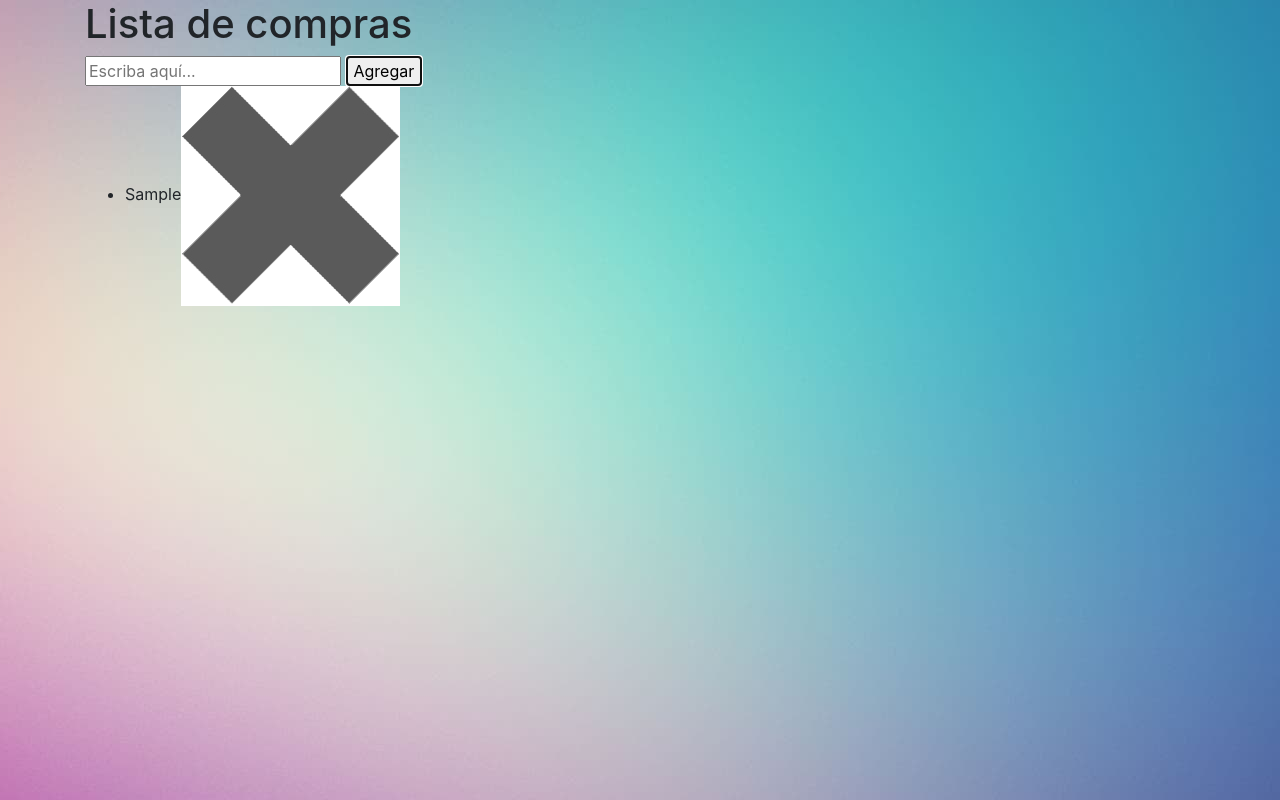
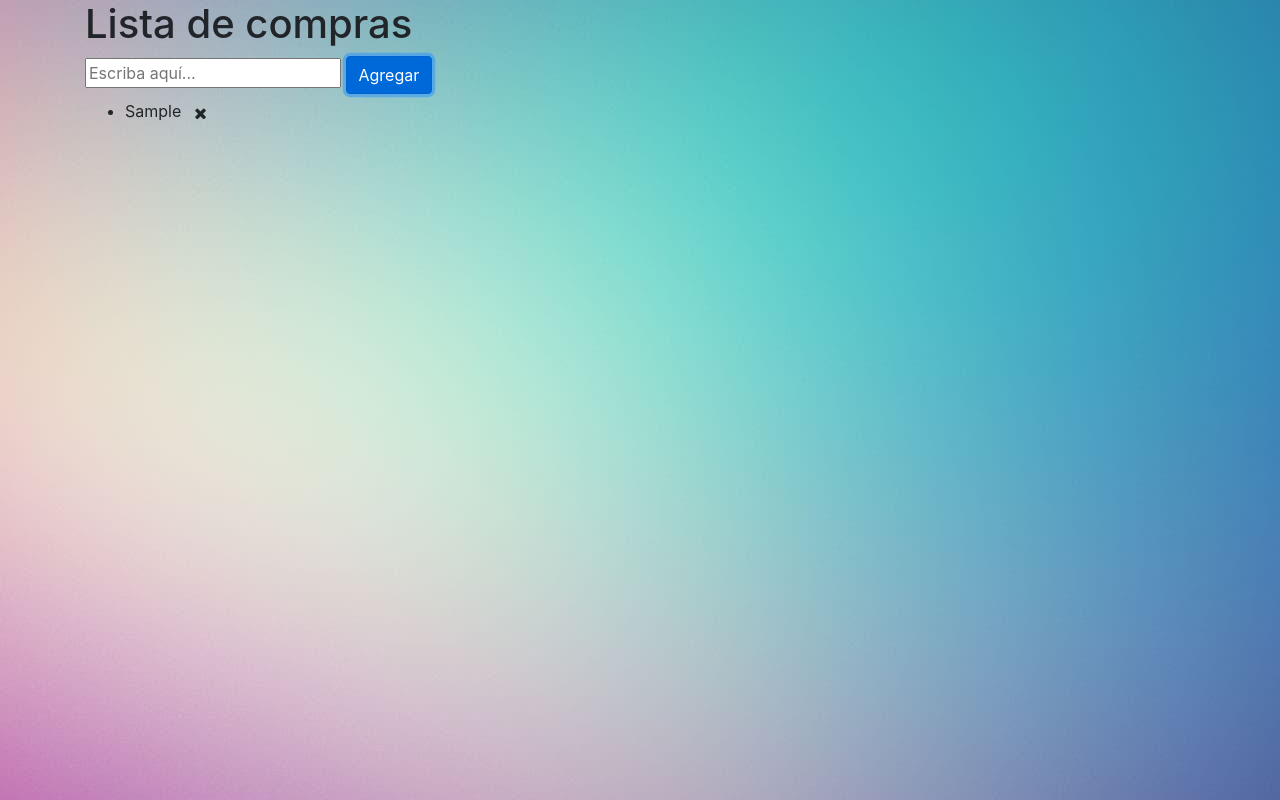
Before and after one commit to LucaElbio/Lista-de-compras, a plain HTML site: page index.html in a window 1280 px wide. Both pictures are taken after typing "Sample" into the empty fields and a click on the button "Agregar". Drawn offline with nearby package versions, Linux system fonts and the light colour scheme.

Commit message:
Remove icon on item

```diff
--- a/index.html
+++ b/index.html
@@ -6,8 +6,7 @@
 
     <link rel="stylesheet" href="vendor/bootstrap-4.4.1-dist/css/bootstrap.min.css">
     <link rel="stylesheet" href="css/styles.css">
-    <link rel="stylesheet" href="https://stackpath.bootstrapcdn.com/font-awesome/4.7.0/css/font-awesome.min.css" integrity="sha384-wvfXpqpZZVQGK6TAh5PVlGOfQNHSoD2xbE+QkPxCAFlNEevoEH3Sl0sibVcOQVnN" crossorigin="anonymous">
-
+    <link rel="stylesheet" href="https://cdnjs.cloudflare.com/ajax/libs/font-awesome/4.7.0/css/font-awesome.min.css">
     <script src="https://code.jquery.com/jquery-3.5.1.min.js"></script>
     <script src="js/actions.js"></script>
     <script src="vendor/popper-2.3.3/popper.min.js"></script>
@@ -29,7 +28,7 @@
             <div class="col-md-12">
                 <div id="content">
                     <input type="text" placeholder="Escriba aquí..." id="valor">
-                    <button id="butn">Agregar</button>
+                    <button class="btn btn-primary" id="butn">Agregar</button>
                     <ul id="list">
 
                     </ul>
--- a/js/actions.js
+++ b/js/actions.js
@@ -5,18 +5,18 @@ $( document ).ready(function(){
             var cosas_a_comprar = $("#valor").val();
             var nuevoItem = $("<li>"+cosas_a_comprar+"</li>");
             $("#list").append(nuevoItem);
-            var image = new Image();
-            var src = "img/cruz.png";
-            image.src = src;
-            $(nuevoItem).append(image);
+            var close_button='<button class="btn btn-eliminar"><i class="fa fa-times"></i></button>'
+
+            $(nuevoItem).append(close_button);
             $("#valor").val("");
         }
     }
 
     function eliminarItem(){
-        $(nuevoItem).remove();
+        console.log("borrar cosa")
+        $(this).remove();
     }
 
     $("#butn").click(crearItem);
-    $(image).click(eliminarItem);
+    $('.btn-eliminar').click(eliminarItem);
 })
```
